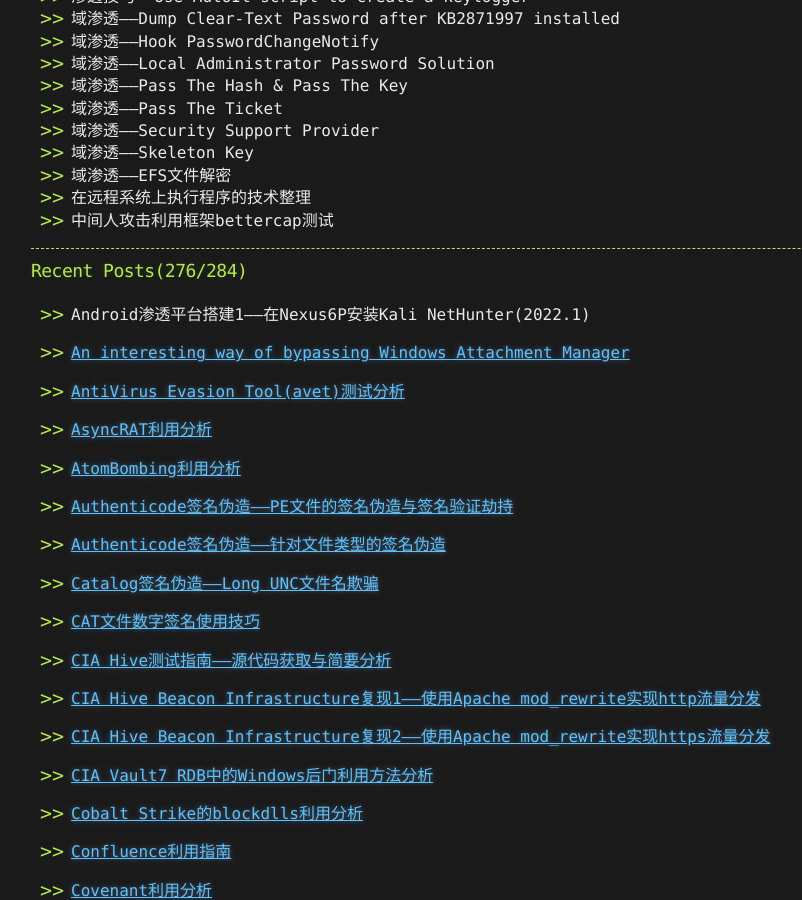
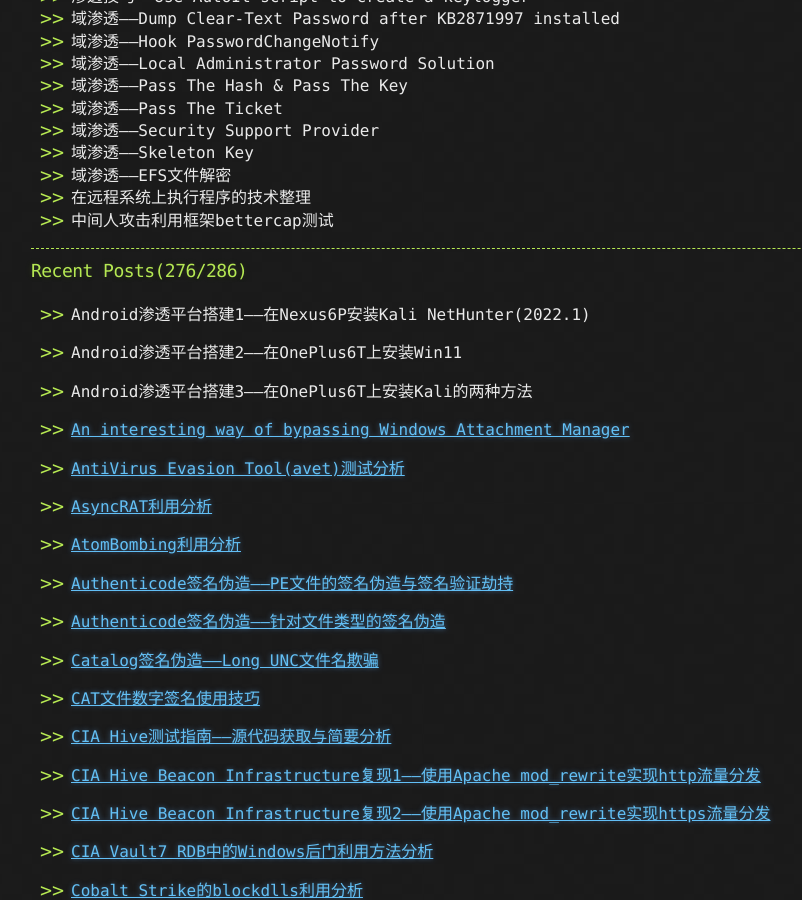
Before and after one commit to 3gstudent/3gstudent.github.io, a Jekyll site: the page built from about.md, in a window 1280 px wide and 900 px high, scrolled down 1093 px. Shown: the whole window, without its empty margins (109-911 px from the left). Built offline with Jekyll 4.4.1, drawn with Linux system fonts in a browser that asks for light colours.

Commit message:
Update about.md

```diff
--- a/about.md
+++ b/about.md
@@ -62,10 +62,16 @@ Github:   [3gstudent](https://github.com/3gstudent)
 
 ---
 
-### Recent Posts(276/284)
+### Recent Posts(276/286)
 
 -
  Android渗透平台搭建1——在Nexus6P安装Kali NetHunter(2022.1)
+
+-
+ Android渗透平台搭建2——在OnePlus6T上安装Win11
+
+-
+ Android渗透平台搭建3——在OnePlus6T上安装Kali的两种方法
 
 -
  [An interesting way of bypassing Windows Attachment Manager](https://3gstudent.github.io/An-interesting-way-of-bypassing-Windows-Attachment-Manager)
```
